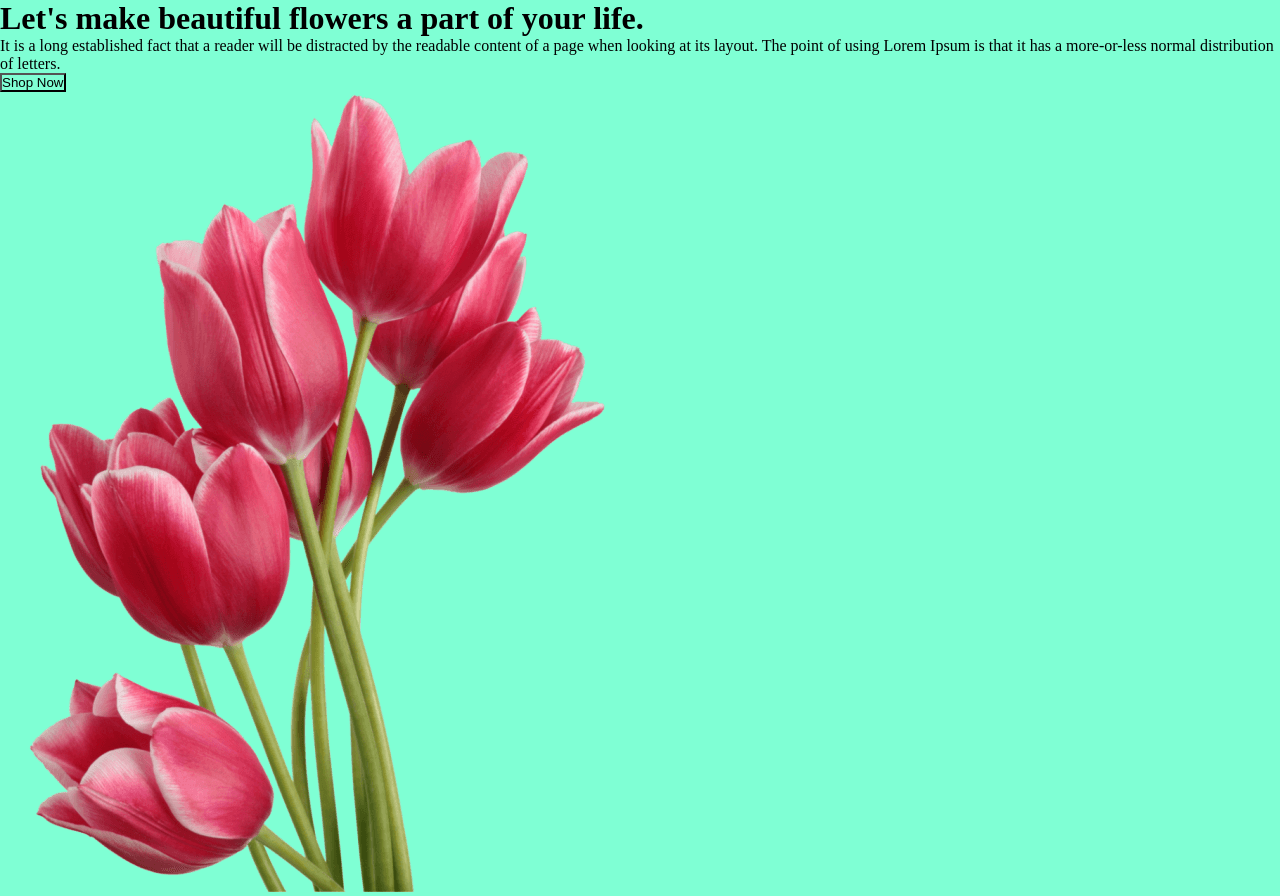
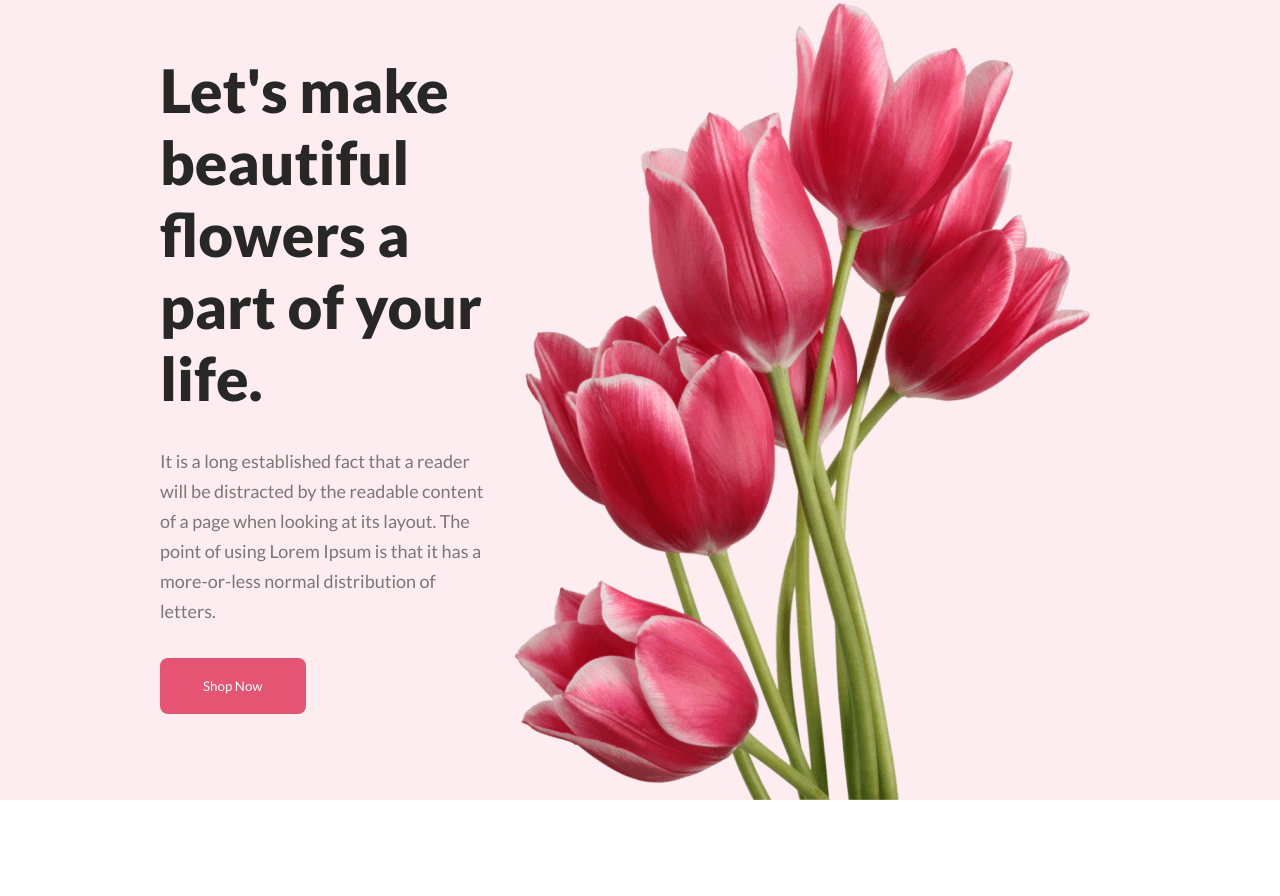
Before and after one commit to itbaijit/follower-shop, a plain HTML site: page index.html in a window 1280 px wide. After the commit the page ends 800 px from the top, so only its background shows below. Drawn offline with Linux system fonts and the light colour scheme.

Commit message:
hero section complete

```diff
--- a/index.html
+++ b/index.html
@@ -8,7 +8,7 @@
 </head>
 <body>
     <header>
-    <div class="container">
+    <div class="container banner">
         <div class="banner-text">
             <h1>Let's make beautiful flowers a part of your life.</h1>
             <p>It is a long established fact that a reader will be distracted by the readable content of a page when looking at its layout. The point of using Lorem Ipsum is that it has a more-or-less normal distribution of letters.</p>
--- a/styles/style.css
+++ b/styles/style.css
@@ -1,5 +1,60 @@
+@import url("https://fonts.googleapis.com/css2?family=Cinzel&family=Lato:ital,wght@0,100;0,300;0,400;0,700;0,900;1,100;1,300;1,400;1,700;1,900&family=Open+Sans:wght@400;700;800&display=swap");
+
 * {
-    margin: 0;
-    padding: 0;
-    background-color: aquamarine;
+  margin: 0;
+  padding: 0;
+  font-family: "Lato", sans-serif;
 }
+
+header {
+  background: rgba(229, 84, 115, 0.1);
+}
+p {
+  color: rgba(39, 39, 39, 0.6);
+  font-family: Lato;
+  font-size: 18px;
+  font-style: normal;
+  font-weight: 400;
+  line-height: 30px; /* 166.667% */
+}
+.container {
+  width: 75%;
+  max-width: 1440px;
+  margin: 0 auto;
+}
+.banner {
+  display: flex;
+  align-items: center;
+  justify-content: space-between;
+}
+.banner .banner-text h1 {
+  color: #272727;
+  font-family: Lato;
+  font-size: 60px;
+  font-style: normal;
+  font-weight: 800;
+  line-height: normal;
+}
+.banner .banner-text * {
+  margin-bottom: 32px;
+  max-width: 525px;
+}
+button {
+  display: flex;
+  padding: 20px 43px;
+  background-color: #e55473;
+  color: #fff;
+  border: none;
+  border-radius: 8px;
+  cursor: pointer;
+  transition: all 1s;
+}
+button:hover {
+    background-color: #272727;
+    padding: 20px 73px;
+}
+
+.banner .banner-img img{
+  width: 20px;
+  vertical-align: middle;
+}
```
